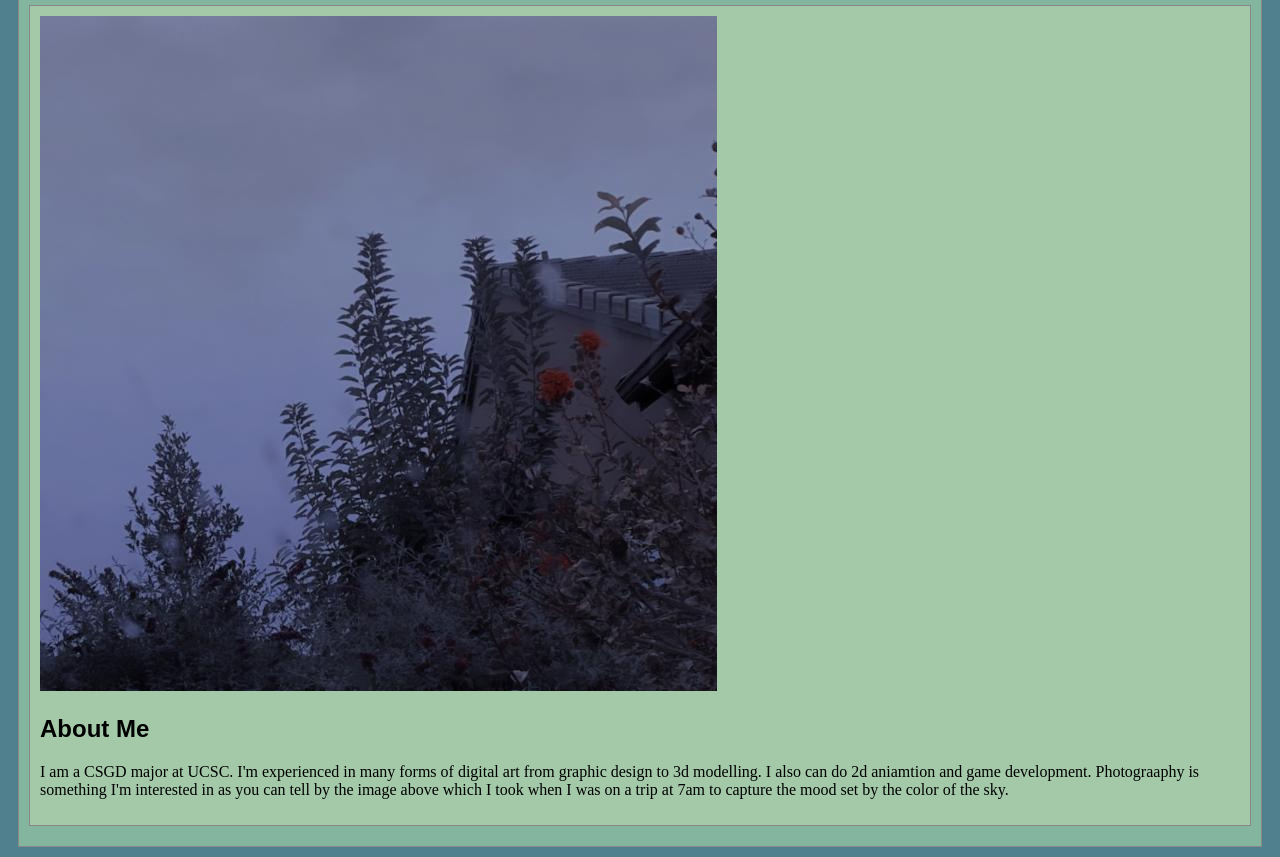
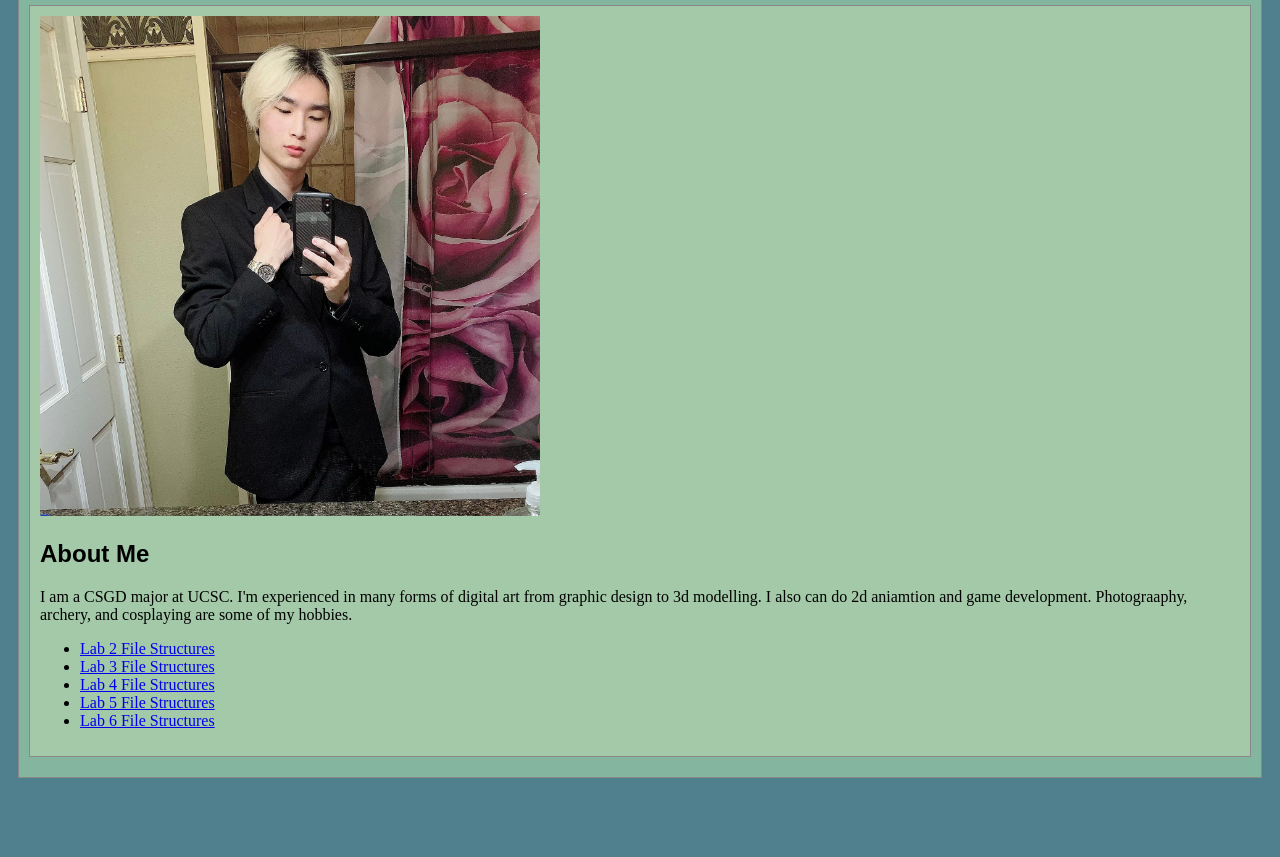
Before and after one commit to ShiriSoul/art101, a plain HTML site: page index.html in a window 1280 px wide. Shown: the part 106-963 px from the top of the page. After the commit the page ends 894 px from the top, so only its background shows below. Drawn offline with Linux system fonts and the light colour scheme.

Commit message:
Lab 3 file structure
Completed Lab 3 File Structures.

```diff
--- a/css/homepage.css
+++ b/css/homepage.css
@@ -1,6 +1,5 @@
 /* this css file will only style the homepage of our site */
 
-.cat-photo {
-  margin: 10px;
-  max-width: 500px;
+#my-portrait {
+  width: 500px;
 }
--- a/index.html
+++ b/index.html
@@ -24,11 +24,28 @@
 			<h1>Tony Pau</h1>
 			<div class="minor-section">
 					<!-- Note that all filenames use lowercase and no spaces -->
-					<img class="img/Morning.jpg" src="img/Morning.jpg">
+					<img id="my-portrait" src="img/selfie.jpg"/>
 					<h2>About Me</h2>
-					<p>I am a CSGD major at UCSC. I'm experienced in many forms of digital art from graphic design to 3d modelling. I also can do 2d aniamtion and game development.
-						Photograaphy is something I'm interested in as you can tell by the image above which I took when I was on a trip at 7am to capture the mood set by the color of the sky.
-					</p>
+					<p>I am a CSGD major at UCSC. I'm experienced in many forms of digital art from graphic design to 3d modelling. I also can do 2d aniamtion and game development. Photograaphy, archery, and cosplaying are some of my hobbies.</p>
+					<div>
+						<ul>
+							<li>
+								<a href="lab2/index.html">Lab 2 File Structures</a>
+							</li>
+							<li>
+								<a href="lab3/index.html">Lab 3 File Structures</a>
+							</li>
+							<li>
+								<a href="lab4/index.html">Lab 4 File Structures</a>
+							</li>
+							<li>
+								<a href="lab5/index.html">Lab 5 File Structures</a>
+							</li>
+							<li>
+								<a href="lab6/index.html">Lab 6 File Structures</a>
+							</li>
+						</ul>
+					</div>
 			</div>
 
 		</section>
```
Also changed, not shown: lab3/css/lab.css (+8 -0 lines), lab3/index.html (+10 -5 lines), img/Morning.jpg (deleted), img/selfie.jpg (added), lab3/img/screenshotfilestructure.jpg (added), lab3/img/screenshothtml.jpg (added).
